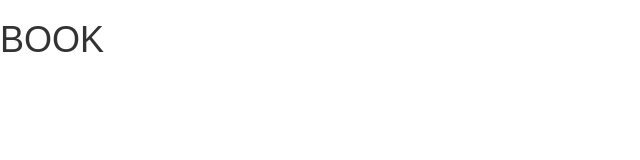
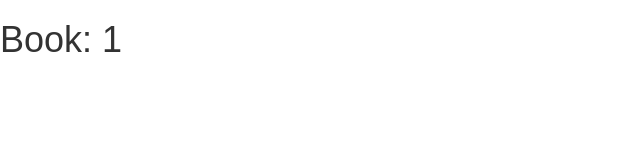
Before and after one commit to mathiasbergqvist/tintin-application, a React (Create React App) app: page /book/1 in a window 1280 px wide. Shown: the top 160 px of the page, without its empty margins (0-640 px from the left). Built offline with nearby package versions, Linux system fonts and the light colour scheme.

Commit message:
Adds routing to a specific item.

```diff
--- a/src/components/book/Book.jsx
+++ b/src/components/book/Book.jsx
@@ -1,9 +1,18 @@
-import React from 'react';
+import React, {Component} from 'react';
 
-const Book = () => {
-  return (
-    <h1>BOOK</h1>
-  );
-};
+class Book extends Component {
+
+  constructor(props) {
+    super(props);
+  }
+
+  render() {
+    const bookId = this.props.match.params.bookId;
+    return (
+      <h1>Book: {bookId}</h1>
+    );
+  }
+
+}
 
 export default Book;
--- a/src/components/table/Table.jsx
+++ b/src/components/table/Table.jsx
@@ -1,5 +1,6 @@
 import React from 'react';
 import TableContainer from './TableContainer';
+import {Link} from 'react-router-dom';
 
 const Table = (props) => {
 
@@ -15,12 +16,14 @@ const Table = (props) => {
         </thead>
         <tbody>
         {props.books.map((book, id) => (
-          <tr key={id}>
+          <tr key={id}  >
             <td>
               <img src={book.thumbnail} alt=""/>
             </td>
             <td>
-              <p>{book.title}</p>
+              <Link to={`book/${book.id}`}>
+                <p>{book.title}</p>
+              </Link>
             </td>
             <td>
               <p>{book.year}</p>
--- a/src/index.js
+++ b/src/index.js
@@ -13,7 +13,7 @@ const router = (
   <Router>
     <div>
       <Route exact path="/" component={App}/>
-      <Route path="/book" component={Book}/>
+      <Route path="/book/:bookId" component={Book}/>
     </div>
   </Router>
 );
```
